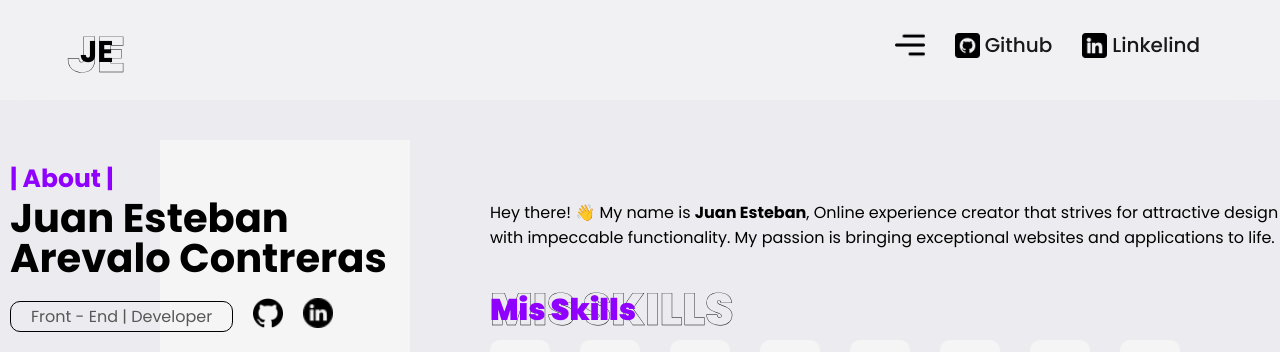
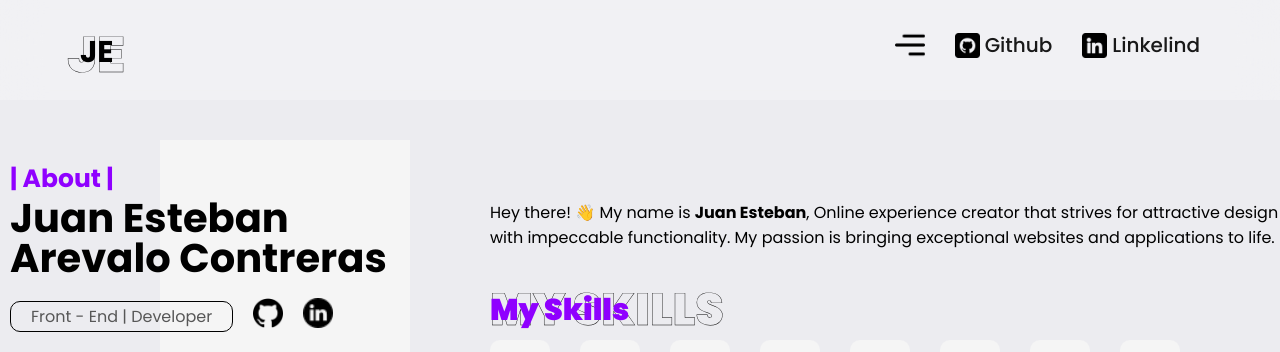
Before and after one commit to Juanes200122/Portfolio, a website: page index.html in a window 1280 px wide. Shown: the top 352 px of the page. Drawn offline with Linux system fonts and the light colour scheme.

Commit message:
skills rename

```diff
--- a/index.html
+++ b/index.html
@@ -61,8 +61,8 @@
                             for attractive design with impeccable functionality. My passion is bringing exceptional websites
                             and applications to life.</p>
                         <div class="host-host text">
-                            <h3 class="before skills_text">Mis Skills</h3>
-                            <span class="host before stroke-border">Mis Skills</span>
+                            <h3 class="before skills_text">My Skills</h3>
+                            <span class="host before stroke-border">My Skills</span>
                         </div>
                         <footer class="contaier-skills">
                             <div><img src="assets/image/icons/atom.png" alt=""></div>
```
